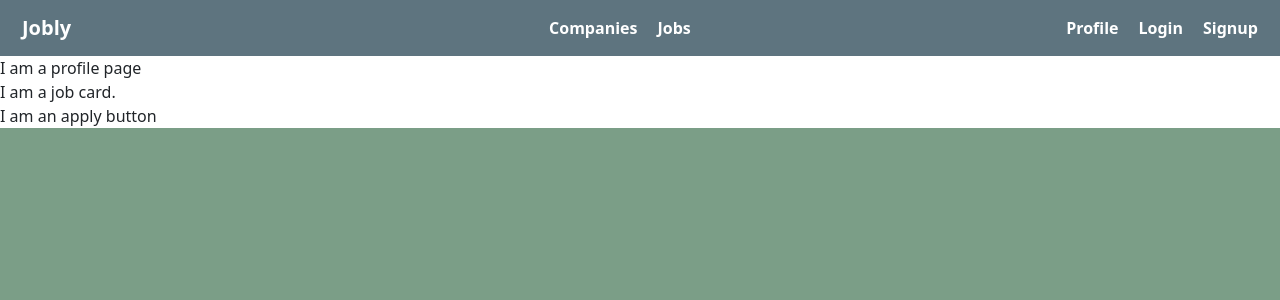
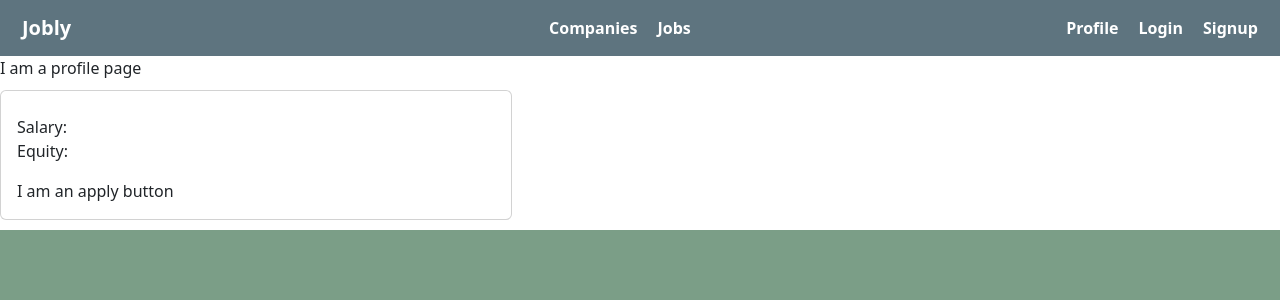
Before and after one commit to CamdenTadhg/JoblyFrontEnd, a React (Vite) app in the folder jobly/: page /profile in a window 1280 px wide. Shown: the top 300 px of the page. Built offline with nearby package versions, Linux system fonts and the light colour scheme.

Commit message:
job card created

```diff
--- /dev/null
+++ b/jobly/src/JobCard.css
@@ -0,0 +1,4 @@
+.JobCard-card{
+    margin: 10px 0px;
+    width: 40vw;
+}
--- a/jobly/src/JobCard.jsx
+++ b/jobly/src/JobCard.jsx
@@ -1,12 +1,21 @@
 import React from 'react';
 import ApplyButton from './ApplyButton';
+import {Card, CardTitle, CardBody, CardText} from 'reactstrap';
+import './JobCard.css';
 
-function JobCard(){
+function JobCard({title, salary, equity}){
     return(
-        <div>
-            I am a job card.
-            <ApplyButton/>
-        </div>
+        <Card className="JobCard-card">
+            <CardBody>
+                <CardTitle><b>{title}</b></CardTitle>
+                <CardText>
+                    <div>Salary: {salary}</div>
+                    <div>Equity: {equity}</div>
+                </CardText>
+                <ApplyButton/>
+            </CardBody>
+
+        </Card>
     )
 }
 
```
Also changed, not shown: jobly/Planning/ProjectPlan.md (+0 -1 lines).
